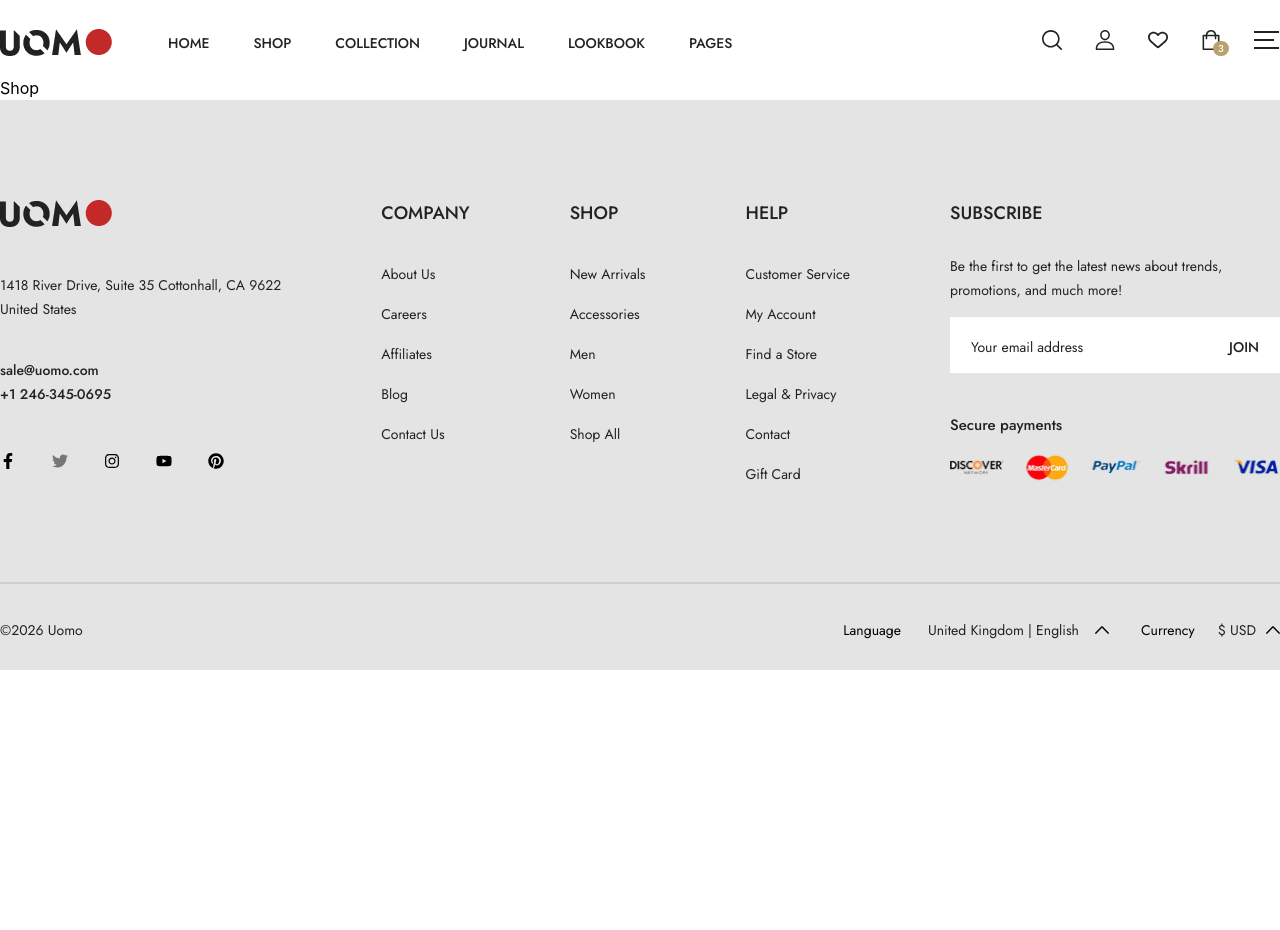
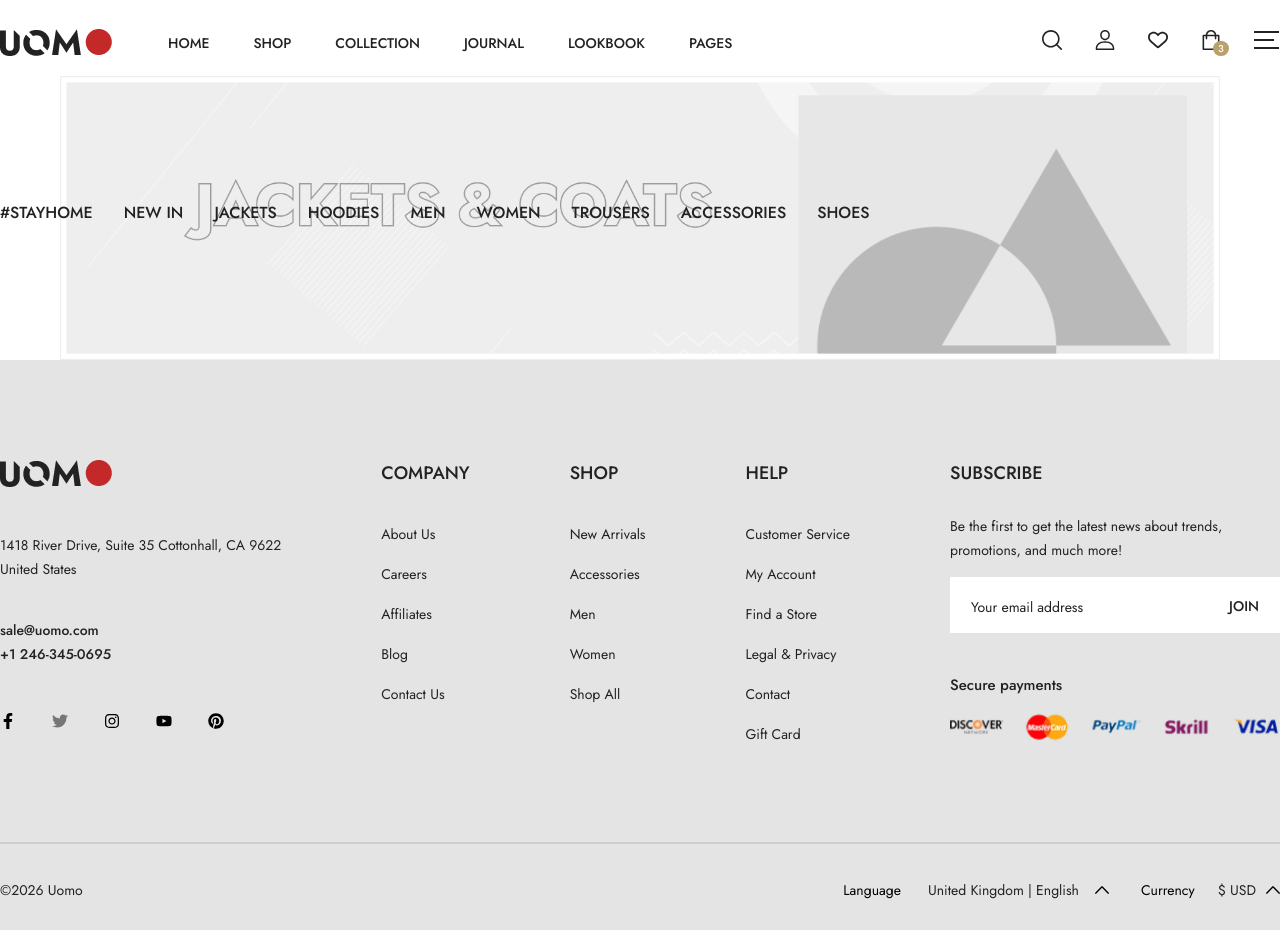
Before and after one commit to mdshihab75/UOMO-Ecommerce-Project, a React (Vite) app: page /shop in a window 1280 px wide. Before the commit the page ends 800 px from the top, so only its background shows below. Built offline with nearby package versions, Linux system fonts and the light colour scheme.

Commit message:
ShopBanner Part Complete

```diff
--- /dev/null
+++ b/src/Components/shop/ShopBanner.jsx
@@ -0,0 +1,27 @@
+import React from 'react'
+import ShopBannerImage from '../../assets/Images/shop-banner.png'
+import Image from '../Common/Image'
+import Container from '../ui/Container'
+
+const ShopBanner = () => {
+  return (
+    <section>
+        <Image className='mx-auto w-full px-15' src={ShopBannerImage} alt='shop-banner'/>
+        <Container className='relative'>
+            <ul className='flex gap-7.75 w-full absolute left-0 bottom-33.75'>
+                <li className='list-items'>#STAYHOME</li>
+                <li className='list-items'>NEW IN</li>
+                <li className='list-items'>JACKETS</li>
+                <li className='list-items'>HOODIES</li>
+                <li className='list-items'>MEN</li>
+                <li className='list-items'>WOMEN</li>
+                <li className='list-items'>TROUSERS</li>
+                <li className='list-items'>ACCESSORIES</li>
+                <li className='list-items'>SHOES</li>
+            </ul>
+        </Container>
+    </section>
+  )
+}
+
+export default ShopBanner
--- a/src/Components/ui/Container.jsx
+++ b/src/Components/ui/Container.jsx
@@ -1,7 +1,7 @@
 import React from 'react'
 
-const Container = ({children}) => {
-  return <div className="max-w-352.5 mx-auto">{children}</div>
+const Container = ({children, className}) => {
+  return <div className={`max-w-352.5 mx-auto ${className}`}>{children}</div>
 }
 
 export default Container
--- a/src/Pages/Shop.jsx
+++ b/src/Pages/Shop.jsx
@@ -1,8 +1,11 @@
 import React from 'react'
+import ShopBanner from '../Components/shop/ShopBanner'
 
 const Shop = () => {
   return (
-    <div>Shop</div>
+    <main>
+        <ShopBanner/>
+    </main>
   )
 }
 
--- a/src/index.css
+++ b/src/index.css
@@ -39,3 +39,7 @@
 .slick-active div {
     @apply bg-primary-white;
 }
+
+.list-items {
+    @apply font-jost font-medium text-base text-primary-black relative after:content-[''] after:absolute after:bg-primary-black after:w-0 hover:after:w-[40%] after:h-0.5 after:left-0 after:bottom-0 after:duration-300
+}
```
Also changed, not shown: src/assets/Images/shop-banner.png (added).
